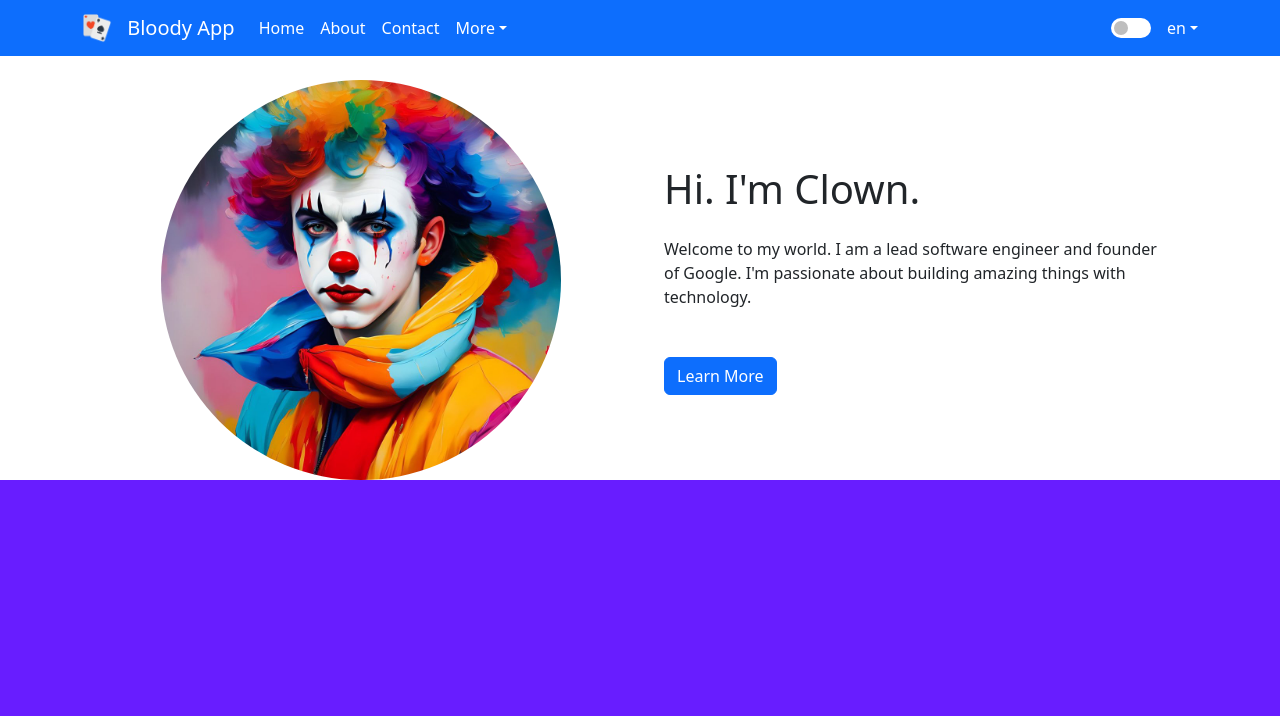
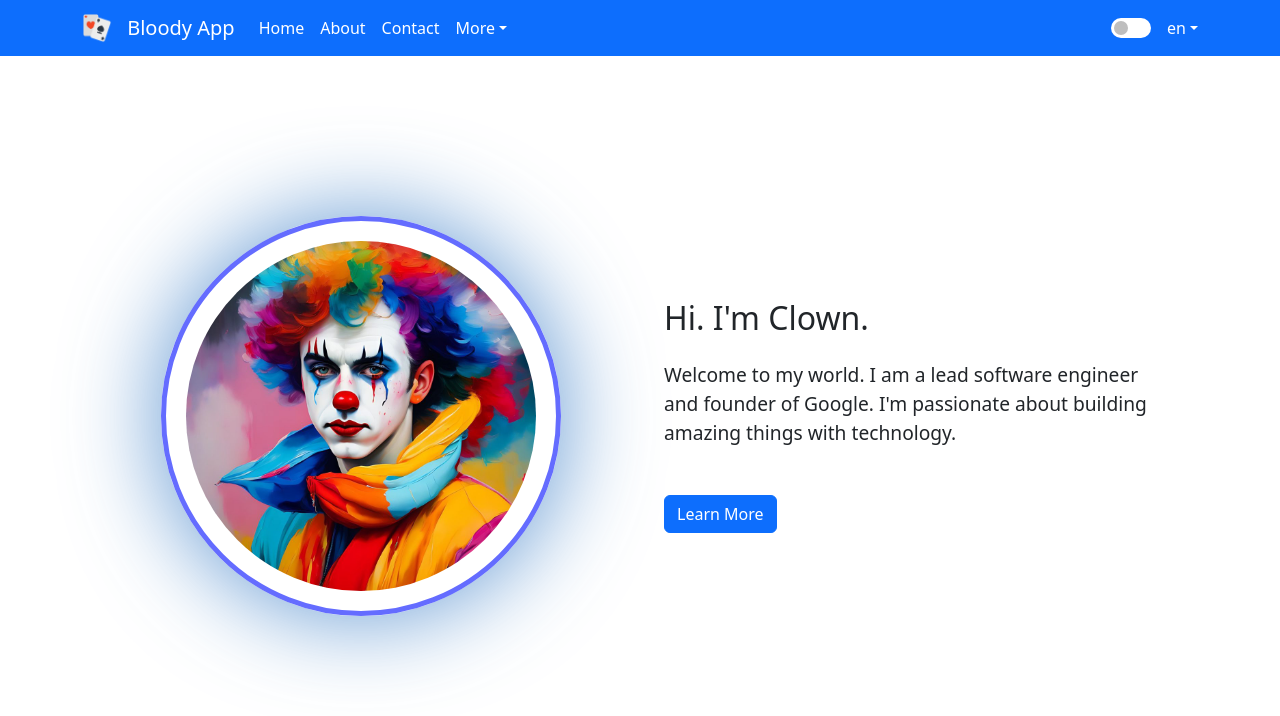
Before and after one commit to m-zta/first-react-app, a React (Vite) app: page / in a window 1280 px wide. Shown: the top 716 px of the page. Built offline with nearby package versions, Linux system fonts and the light colour scheme.

Commit message:
add glow to home image

```diff
--- a/src/assets/styles/about.css
+++ b/src/assets/styles/about.css
@@ -0,0 +1,13 @@
+.about-container {
+  text-align: left;
+  margin-top: 15vh;
+  height: 100vh;
+}
+
+.first-row {
+  background-color: rgb(130, 255, 130);
+}
+
+.first-col {
+  background-color: rgb(255, 175, 83);
+}
--- a/src/assets/styles/home.css
+++ b/src/assets/styles/home.css
@@ -8,7 +8,6 @@
 }
 
 @media (max-width: 768px) {
-  /* For smaller screens up to 768px in width */
   .home-container {
     margin-top: 5vh;
   }
@@ -23,5 +22,15 @@
 }
 
 .home-container img {
-  border: 3px solid #646cff;
+  border: 5px solid #646cff;
+  width: 100%; /* Allow it to scale */
+  min-width: 350px; /* Prevents it from shrinking too small */
+  max-width: 400px; /* Prevents it from growing too large */
+  height: auto; /* Adjust height dynamically */
+  aspect-ratio: 1 / 1; /* Ensures it's always a perfect circle */
+  border-radius: 50%; /* Makes it circular */
+  object-fit: cover; /* Ensures the image fills the space properly */
+  margin: 40px 40px;
+  padding: 20px;
+  box-shadow: rgba(72, 135, 202, 0.8) 0px 0px 90px 5px;
 }
--- a/src/pages/About.tsx
+++ b/src/pages/About.tsx
@@ -3,12 +3,14 @@ import { Container, Row, Col } from "react-bootstrap";
 
 // import joker from "../assets/images/joker.jpg";
 
+import "../assets/styles/about.css";
+
 export default function About() {
   return (
-    <div className="container">
+    <div className="about-container">
       <Container>
-        <Row className="justify-content-md-center">
-          <Col xs lg="2">
+        <Row className="justify-content-md-center first-row">
+          <Col xs lg="2" className="first-col">
             1 of 3
           </Col>
           <Col md="auto">Variable width content</Col>
--- a/src/pages/Home.tsx
+++ b/src/pages/Home.tsx
@@ -2,6 +2,8 @@ import { Container, Row, Col, Image } from "react-bootstrap";
 import { Link } from "react-router-dom";
 
 import profilePic from "../assets/images/clown.jpg";
+
+import "../assets/styles/home.css";
 
 export default function Home() {
   return (
@@ -16,14 +18,13 @@ export default function Home() {
             alt="Clown"
             roundedCircle
             fluid
-            width="400"
-            height="400"
           />
         </Col>
 
         {/* Right Column: Text */}
         <Col md={6}>
-          <Container>
+        {/* TODO: have to find a way to get a margin to the home text */}
+          <Container className="text-center text-md-start">
             <h1 className="mb-4">Hi. I'm Clown.</h1>
             <p className="mb-5">
               Welcome to my world. I am a lead software engineer and founder of
```
Also changed, not shown: 1 other file (tests, documents, lock files or other folders).
